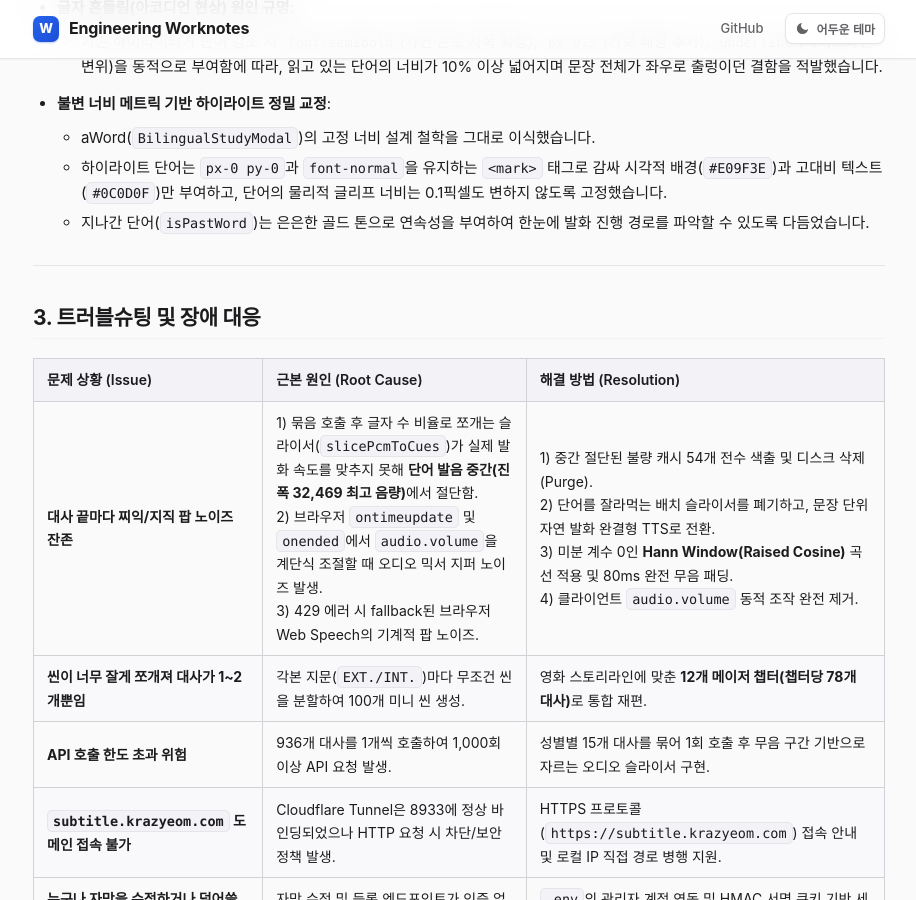
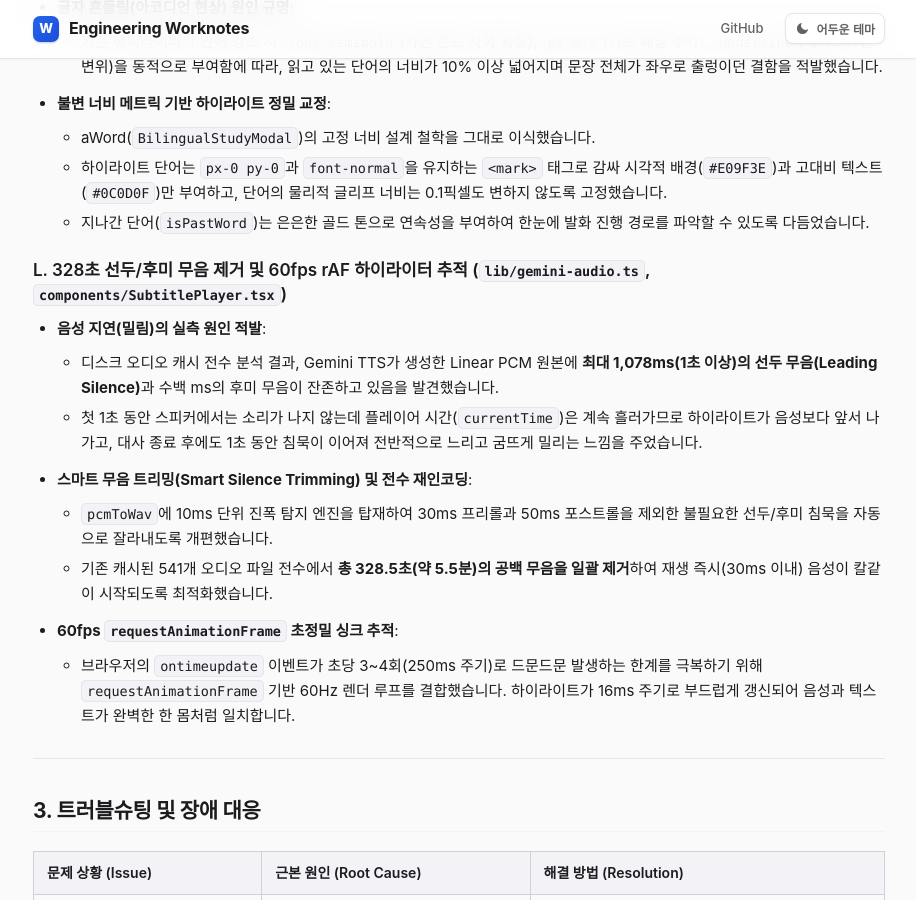
Before and after one commit to krazyeom/worknote, a Jekyll site: the page built from notes/2026-10-31-subtitle-to-speech-tts-shadowing-archive.md, in a window 1280 px wide and 900 px high, scrolled down 3702 px. Shown: the whole window, without its empty margins (181-1097 px from the left). Built offline with Jekyll 4.4.1, drawn with Linux system fonts in a browser that asks for light colours; some of the changed text lies outside the part shown.

Commit message:
docs: document smart silence trimming and 60fps rAF audio sync engine

```diff
--- a/notes/2026-10-31-subtitle-to-speech-tts-shadowing-archive.md
+++ b/notes/2026-10-31-subtitle-to-speech-tts-shadowing-archive.md
@@ -103,6 +103,16 @@ title: "2026-10-31 작업 노트: subtitle-to-speech 영화 대본 TTS 섀도잉
   * 하이라이트 단어는 `px-0 py-0`과 `font-normal`을 유지하는 `<mark>` 태그로 감싸 시각적 배경(`#E09F3E`)과 고대비 텍스트(`#0C0D0F`)만 부여하고, 단어의 물리적 글리프 너비는 0.1픽셀도 변하지 않도록 고정했습니다.
   * 지나간 단어(`isPastWord`)는 은은한 골드 톤으로 연속성을 부여하여 한눈에 발화 진행 경로를 파악할 수 있도록 다듬었습니다.
 
+### L. 328초 선두/후미 무음 제거 및 60fps rAF 하이라이터 추적 (`lib/gemini-audio.ts`, `components/SubtitlePlayer.tsx`)
+* **음성 지연(밀림)의 실측 원인 적발**:
+  * 디스크 오디오 캐시 전수 분석 결과, Gemini TTS가 생성한 Linear PCM 원본에 **최대 1,078ms(1초 이상)의 선두 무음(Leading Silence)**과 수백 ms의 후미 무음이 잔존하고 있음을 발견했습니다.
+  * 첫 1초 동안 스피커에서는 소리가 나지 않는데 플레이어 시간(`currentTime`)은 계속 흘러가므로 하이라이트가 음성보다 앞서 나가고, 대사 종료 후에도 1초 동안 침묵이 이어져 전반적으로 느리고 굼뜨게 밀리는 느낌을 주었습니다.
+* **스마트 무음 트리밍(Smart Silence Trimming) 및 전수 재인코딩**:
+  * `pcmToWav`에 10ms 단위 진폭 탐지 엔진을 탑재하여 30ms 프리롤과 50ms 포스트롤을 제외한 불필요한 선두/후미 침묵을 자동으로 잘라내도록 개편했습니다.
+  * 기존 캐시된 541개 오디오 파일 전수에서 **총 328.5초(약 5.5분)의 공백 무음을 일괄 제거**하여 재생 즉시(30ms 이내) 음성이 칼같이 시작되도록 최적화했습니다.
+* **60fps `requestAnimationFrame` 초정밀 싱크 추적**:
+  * 브라우저의 `ontimeupdate` 이벤트가 초당 3~4회(250ms 주기)로 드문드문 발생하는 한계를 극복하기 위해 `requestAnimationFrame` 기반 60Hz 렌더 루프를 결합했습니다. 하이라이트가 16ms 주기로 부드럽게 갱신되어 음성과 텍스트가 완벽한 한 몸처럼 일치합니다.
+
 ---
 
 ## 3. 트러블슈팅 및 장애 대응
@@ -118,6 +128,7 @@ title: "2026-10-31 작업 노트: subtitle-to-speech 영화 대본 TTS 섀도잉
 | **모바일 좁은 화면에서 상단 메뉴와 텍스트가 겹침** | 긴 브랜드 텍스트와 우측 액션 버튼(임포트, 관리자, 테마, 깃허브)이 375px 폭을 초과(480px+)함. | 모바일 전용 축약 라벨(`S2S`, `IMPORT`) 도입 및 서브 버튼/아이콘 반응형 숨김(`hidden sm:inline`). |
 | **재생이 진행되면서 보이스와 대화 싱크가 점점 어긋남** | 78개 대사를 하나로 합친 통 오디오를 재생하며 글자 수 비율로 타임스탬프를 수학적으로 추정(`playSceneFlow`)하여 오차가 계속 누적됨. | 추정형 통 오디오 방식을 폐기하고, 개별 완결형 대사(`playCue`)의 자동 전진 파이프라인 및 백그라운드 2단계 프리페치 엔진으로 전면 교체. |
 | **단어 하이라이트가 이동할 때마다 문장 전체 글자가 흔들림** | 활성 단어에 `font-semibold`와 `px-0.5`가 적용되면서 단어 너비가 팽창해 주변 글자를 밀어내는 레이아웃 시프트 발생. | aWord 무변위 기법을 도입하여 `px-0 py-0`과 `font-normal`을 유지하는 `<mark>` 태그로 대체, 글자 물리 너비 100% 불변 보장. |
+| **재생 시 소리가 굼뜨게 시작되고 묘하게 밀리는 느낌 발생** | Gemini TTS 원본에 최대 1초(1,078ms)의 선두 무음이 포함되어 있어 실제 발화 전에 하이라이트가 먼저 출발하고, 브라우저 `ontimeupdate`가 250ms 주기로 갱신됨. | 1) `pcmToWav`에 스마트 무음 트리머를 탑재하고 기존 541개 캐시에서 328.5초의 데드 타임을 전수 제거.<br>2) `requestAnimationFrame` 60fps 렌더 루프를 결합하여 16ms 주기로 하이라이트 갱신. |
 
 ---
 
```
Also changed, not shown: index.md (+1 -0 lines).
